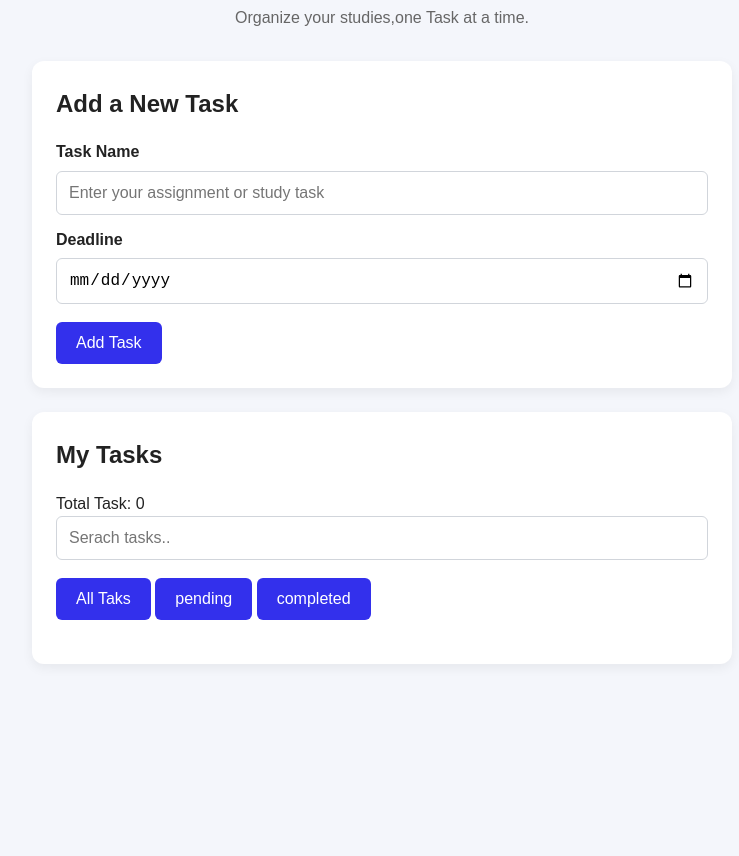
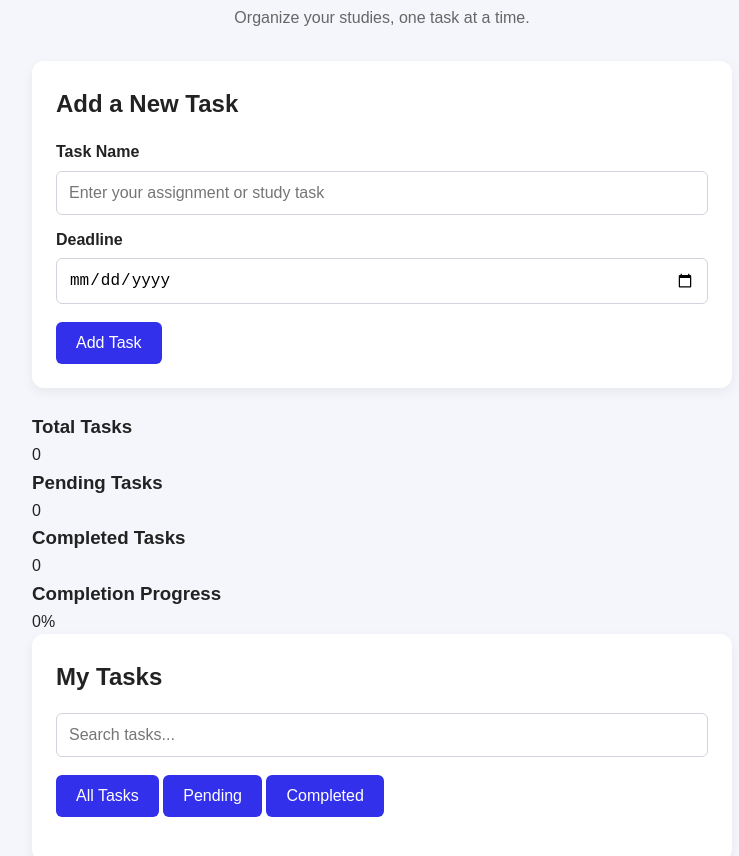
Before and after one commit to ravinduvimukthi/student-task-manager, a plain HTML site: page index.html in a window 1280 px wide. Shown: the part 84-940 px from the top of the page, without its empty margins (258-997 px from the left). Before the commit the page ends 802 px from the top, so only its background shows below. Drawn offline with Linux system fonts and the light colour scheme.

Commit message:
feat :add task progress dashboard

```diff
--- a/index.html
+++ b/index.html
@@ -2,26 +2,29 @@
 <html lang="en">
   <head>
     <meta charset="UTF-8" />
-      <meta name="viewport" content="width=device-width,initial-scale=1.0" />
+    <meta name="viewport" content="width=device-width, initial-scale=1.0" />
     <title>Student Task Manager</title>
-      <link rel="stylesheet" href="style.css">
+    <link rel="stylesheet" href="style.css" />
   </head>
   <body>
     <header>
       <h1>Student Task Manager</h1>
-        <p>Organize your studies,one Task at a time.</p>
+      <p>Organize your studies, one task at a time.</p>
     </header>
 
     <main>
       <section class="task-form">
         <h2>Add a New Task</h2>
+
         <form id="taskForm">
           <label for="taskInput">Task Name</label>
           <input
             type="text"
             id="taskInput"
             placeholder="Enter your assignment or study task"
+            required
           />
+
           <label for="taskDate">Deadline</label>
           <input type="date" id="taskDate" required />
 
@@ -29,22 +32,53 @@
         </form>
       </section>
 
+      <!-- Progress dashboard -->
+      <section class="dashboard">
+        <div class="stat-card">
+          <h3>Total Tasks</h3>
+          <p id="totalTask">0</p>
+        </div>
+
+        <div class="stat-card">
+          <h3>Pending Tasks</h3>
+          <p id="pendingTask">0</p>
+        </div>
+
+        <div class="stat-card">
+          <h3>Completed Tasks</h3>
+          <p id="completedTask">0</p>
+        </div>
+
+        <div class="progress-card">
+          <h3>Completion Progress</h3>
+          <p id="completionPercentage">0%</p>
+          <div class="progress-track">
+            <div id="progressBar" class="progress-bar"></div>
+          </div>
+        </div>
+      </section>
+
       <section class="task-list">
         <h2>My Tasks</h2>
-          <p>Total Task: <span id="totalTask">0</span></p>
+
         <div class="task-filters">
-            <input type="search" id="searchInput" placeholder="Serach tasks.." aria-label="Search tasks"/>
-            <button type="button" data-filter="all">All Taks</button>
-            <button type="button" data-filter="pending">pending</button>
-            <button type="button" data-filter="completed">completed</button>
+          <input
+            type="search"
+            id="searchInput"
+            placeholder="Search tasks..."
+            aria-label="Search tasks"
+          />
+          <button type="button" data-filter="all">All Tasks</button>
+          <button type="button" data-filter="pending">Pending</button>
+          <button type="button" data-filter="completed">Completed</button>
+        </div>
 
-          </div>
         <ul id="tasks">
-            <!--javascript will dispaly task hear-->
+          <!-- JavaScript displays tasks here -->
         </ul>
       </section>
     </main>
 
     <script src="script.js"></script>
-    </body></html
-></DOCTYPE>
+  </body>
+</html>
--- a/script.js
+++ b/script.js
@@ -68,7 +68,23 @@ function getDeadlineStatus(task) {
 function displayTasks() {
   taskList.innerHTML = "";
 
-  document.getElementById("totalTask").textContent = tasks.length;
+  const total = tasks.length;
+
+  const completed = tasks.filter(function (task) {
+    return task.completed;
+  }).length;
+
+  const pending = total - completed;
+
+  const percentage = total === 0 ? 0 : Math.round((completed / total) * 100);
+
+  document.getElementById("totalTask").textContent = total;
+  document.getElementById("pendingTask").textContent = pending;
+  document.getElementById("completedTask").textContent = completed;
+  document.getElementById("completionPercentage").textContent =
+    percentage + "%";
+
+  document.getElementById("progressBar").style.width = percentage + "%";
 
   const searchText = searchInput.value.trim().toLowerCase();
 
```
Lines whose indentation alone changed are shown as unchanged.
